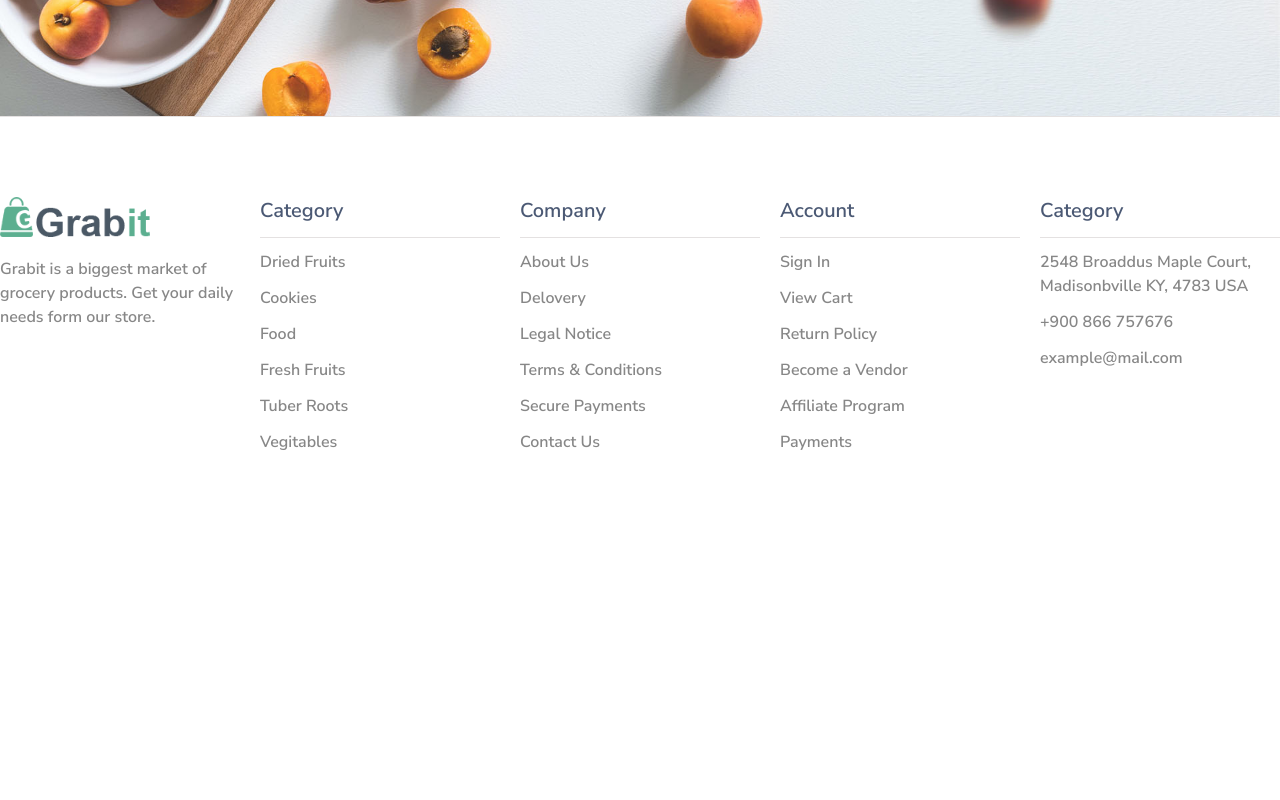
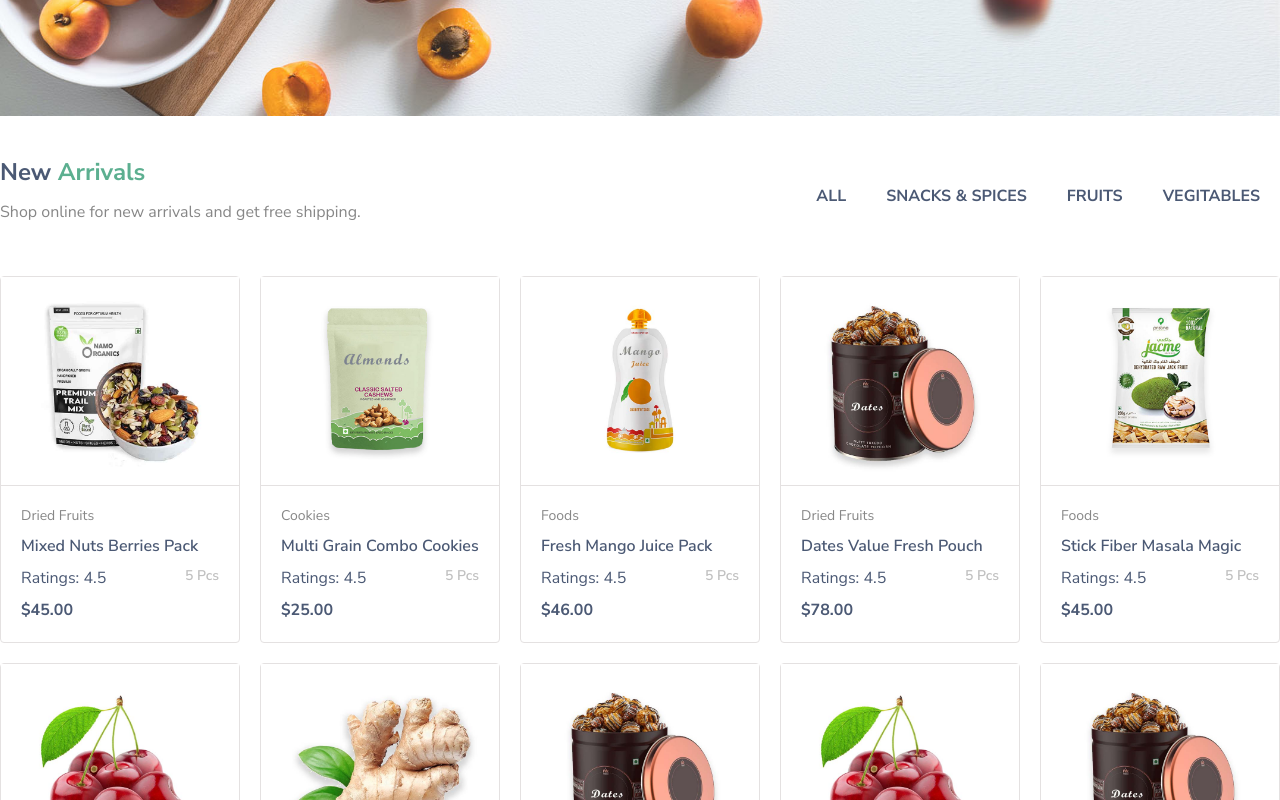
Before and after one commit to SalehAhmed19/e-com, a React (Vite) app: page / in a window 1280 px wide. Shown: the part 2000-2800 px from the top of the page. Before the commit the page ends 2466 px from the top, so only its background shows below. Built offline with nearby package versions, Linux system fonts and the light colour scheme.

Commit message:
new-arrivals added

```diff
--- a/public/data/products.json
+++ b/public/data/products.json
@@ -0,0 +1,72 @@
+[
+  {
+    "id": 1,
+    "category": "Dried Fruits",
+    "name": "Mixed Nuts Berries Pack",
+    "price": 45,
+    "img": "./src/assets/img/products/6_1.jpg"
+  },
+  {
+    "id": 2,
+    "category": "Cookies",
+    "name": "Multi Grain Combo Cookies",
+    "price": 25,
+    "img": "./src/assets/img/products/3_1.jpg"
+  },
+  {
+    "id": 3,
+    "category": "Foods",
+    "name": "Fresh Mango Juice Pack",
+    "price": 46,
+    "img": "./src/assets/img/products/9_1.jpg"
+  },
+  {
+    "id": 4,
+    "category": "Dried Fruits",
+    "name": "Dates Value Fresh Pouch",
+    "price": 78,
+    "img": "./src/assets/img/products/2_1.jpg"
+  },
+  {
+    "id": 5,
+    "category": "Foods",
+    "name": "Stick Fiber Masala Magic",
+    "price": 45,
+    "img": "./src/assets/img/products/1_1.jpg"
+  },
+  {
+    "id": 6,
+    "category": "Fresh Fruits",
+    "name": "Natural Hub Cherry Karonda",
+    "price": 49,
+    "img": "./src/assets/img/products/24_1.jpg"
+  },
+  {
+    "id": 7,
+    "category": "Tuber Root",
+    "name": "Fresh Organic Ginger Pack",
+    "price": 2,
+    "img": "./src/assets/img/products/17_1.jpg"
+  },
+  {
+    "id": 8,
+    "category": "Dried Fruits",
+    "name": "Dates Value Fresh Pouch",
+    "price": 78,
+    "img": "./src/assets/img/products/2_1.jpg"
+  },
+  {
+    "id": 9,
+    "category": "Fresh Fruits",
+    "name": "Natural Hub Cherry Karonda",
+    "price": 49,
+    "img": "./src/assets/img/products/24_1.jpg"
+  },
+  {
+    "id": 10,
+    "category": "Dried Fruits",
+    "name": "Dates Value Fresh Pouch",
+    "price": 78,
+    "img": "./src/assets/img/products/2_1.jpg"
+  }
+]
--- a/src/Components/Isolated/Deals.jsx
+++ b/src/Components/Isolated/Deals.jsx
@@ -5,6 +5,7 @@ import product_3 from "../../assets/img/products/9_1.jpg";
 import product_4 from "../../assets/img/products/2_1.jpg";
 import product_5 from "../../assets/img/products/1_1.jpg";
 import Timer from "./Timer";
+import ProductCard from "./ProductCard";
 
 function Deals() {
   const products = [
@@ -61,18 +62,7 @@ function Deals() {
 
       <div className="grid grid-cols-5 gap-6 my-10">
         {products.map((product) => (
-          <div key={product.id} className="border border-[#e4e1e1] rounded-sm">
-            <img className="w-full" src={product.img} alt="" />
-            <div className="border-t border-[#e4e1e1] p-5">
-              <p className="text-[#878787] text-sm">{product.category}</p>
-              <h5 className="font-semibold py-2">{product.name}</h5>
-              <div className="flex justify-between">
-                <p className="pb-2">Ratings: 4.5</p>
-                <p className="text-sm text-[#c0c0c0] font-semibold">5 Pcs</p>
-              </div>
-              <p className="font-bold">${product.price}.00</p>
-            </div>
-          </div>
+          <ProductCard product={product} />
         ))}
       </div>
     </div>
--- /dev/null
+++ b/src/Components/Isolated/NewArrivals.jsx
@@ -0,0 +1,49 @@
+import React, { useEffect, useState } from "react";
+import ProductCard from "./ProductCard";
+
+function NewArrivals() {
+  const [arrivals, setArrivals] = useState([]);
+  useEffect(() => {
+    fetch("../public/data/products.json")
+      .then((res) => res.json())
+      .then((data) => setArrivals(data));
+  }, []);
+
+  return (
+    <div>
+      <div className="flex justify-between items-center my-10">
+        <div>
+          <h2 className="font-bold text-2xl">
+            New <span className="text-[#5CAF90]">Arrivals</span>
+          </h2>
+          <p className="text-[#878787] my-3">
+            Shop online for new arrivals and get free shipping.
+          </p>
+        </div>
+
+        <div className="font-bold">
+          <a className="mx-5" href="#">
+            ALL
+          </a>
+          <a className="mx-5" href="#">
+            SNACKS & SPICES
+          </a>
+          <a className="mx-5" href="#">
+            FRUITS
+          </a>
+          <a className="mx-5" href="#">
+            VEGITABLES
+          </a>
+        </div>
+      </div>
+
+      <div className="grid grid-cols-5 gap-5 mb-10">
+        {arrivals.map((arrival) => (
+          <ProductCard product={arrival} />
+        ))}
+      </div>
+    </div>
+  );
+}
+
+export default NewArrivals;
--- /dev/null
+++ b/src/Components/Isolated/ProductCard.jsx
@@ -0,0 +1,20 @@
+import React from "react";
+
+function ProductCard({ product }) {
+  return (
+    <div key={product.id} className="border border-[#e4e1e1] rounded-sm">
+      <img className="w-full" src={product.img} alt="" />
+      <div className="border-t border-[#e4e1e1] p-5">
+        <p className="text-[#878787] text-sm">{product.category}</p>
+        <h5 className="font-semibold py-2">{product.name}</h5>
+        <div className="flex justify-between">
+          <p className="pb-2">Ratings: 4.5</p>
+          <p className="text-sm text-[#c0c0c0] font-semibold">5 Pcs</p>
+        </div>
+        <p className="font-bold">${product.price}.00</p>
+      </div>
+    </div>
+  );
+}
+
+export default ProductCard;
--- a/src/Components/Shared/Navbar.jsx
+++ b/src/Components/Shared/Navbar.jsx
@@ -11,7 +11,7 @@ function Navbar() {
     { id: 6, name: "Contact", link: "/" },
   ];
   return (
-    <nav className="m-w">
+    <nav>
       {/* Section 1 */}
       <section className="p-2 bg-[#f8f8f8] flex justify-between text-sm text-[#878787]">
         <div>+91 98 004 0506</div>
@@ -34,7 +34,7 @@ function Navbar() {
       </section>
 
       {/* Section 2 */}
-      <section className="py-7 flex justify-between items-center">
+      <section className="py-7 flex justify-between items-center m-w">
         <div>
           <img className="w-[150px]" src={logo} alt="" />
         </div>
@@ -61,8 +61,8 @@ function Navbar() {
       </section>
 
       {/* Section 3 */}
-      <hr className="border-[#e4e1e1]" />
-      <section className="py-2 flex justify-between items-center">
+      <hr className="border-[#e4e1e1] m-w" />
+      <section className="py-2 flex justify-between items-center m-w">
         <button className="bg-[#5CAF90] text-white px-10 py-3 rounded-sm font-bold">
           All Categories
         </button>
@@ -83,7 +83,7 @@ function Navbar() {
           Location ?
         </button>
       </section>
-      <hr className="border-[#e4e1e1]" />
+      <hr className="border-[#e4e1e1] m-w" />
     </nav>
   );
 }
--- a/src/Pages/Home/Home.jsx
+++ b/src/Pages/Home/Home.jsx
@@ -4,6 +4,7 @@ import Categories from "../../Components/Isolated/Categories";
 import Deals from "../../Components/Isolated/Deals";
 import Hero from "../../Components/Isolated/Hero";
 import Banner from "../../Components/Isolated/Banner";
+import NewArrivals from "../../Components/Isolated/NewArrivals";
 
 function Home() {
   return (
@@ -12,6 +13,7 @@ function Home() {
       <Categories />
       <Deals />
       <Banner />
+      <NewArrivals />
     </div>
   );
 }
--- a/vite.config.js
+++ b/vite.config.js
@@ -5,4 +5,8 @@ import tailwindcss from "@tailwindcss/vite";
 // https://vite.dev/config/
 export default defineConfig({
   plugins: [react(), tailwindcss()],
+  server: {
+    host: "0.0.0.0", // or use your local IP address like '192.168.x.x'
+    port: 3000, // Use a port number if you need, default is 3000
+  },
 });
```
